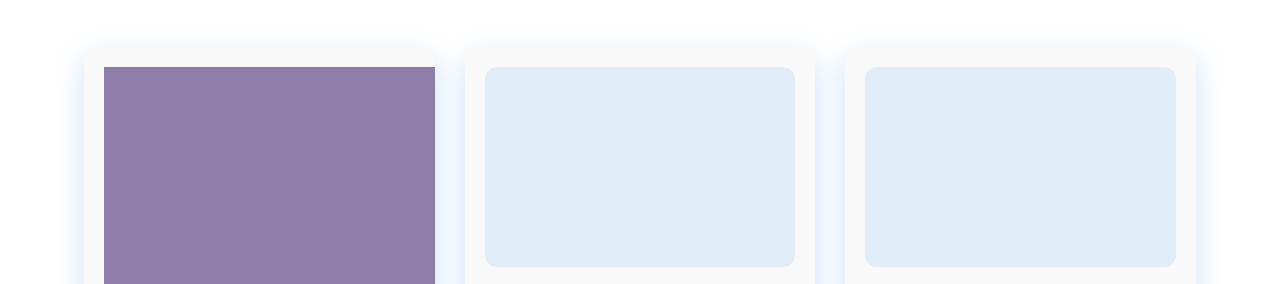
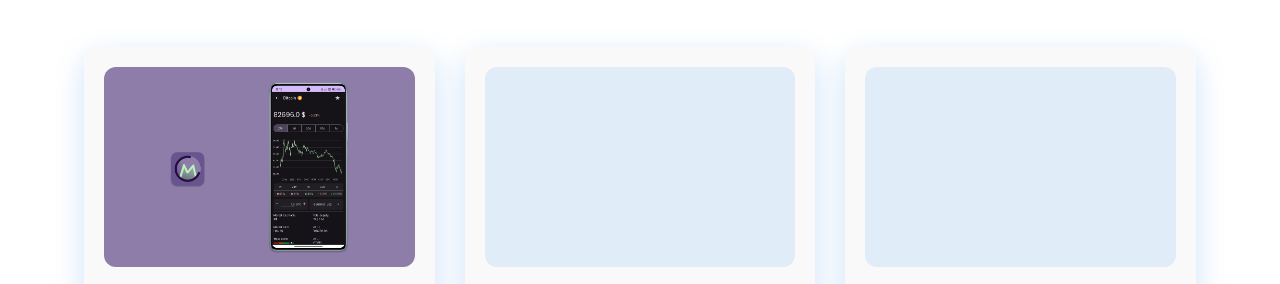
Before and after one commit to MathisB2/MathisB2.github.io, a plain HTML site: page index.html in a window 1280 px wide. Shown: the part 644-928 px from the top of the page. Drawn offline with Linux system fonts and the light colour scheme.

Commit message:
object fit set to cover for project card images

```diff
--- a/styles.css
+++ b/styles.css
@@ -310,6 +310,13 @@ nav a:hover::after {
   background-color: var(--primary-light);
   border-radius: var(--border-radius);
   margin-bottom: 20px;
+}
+
+.project-image img {
+  width: 100%;
+  height: 100%;
+  object-fit: cover;
+  border-radius: var(--border-radius);
 }
 
 .project-tags {
```
